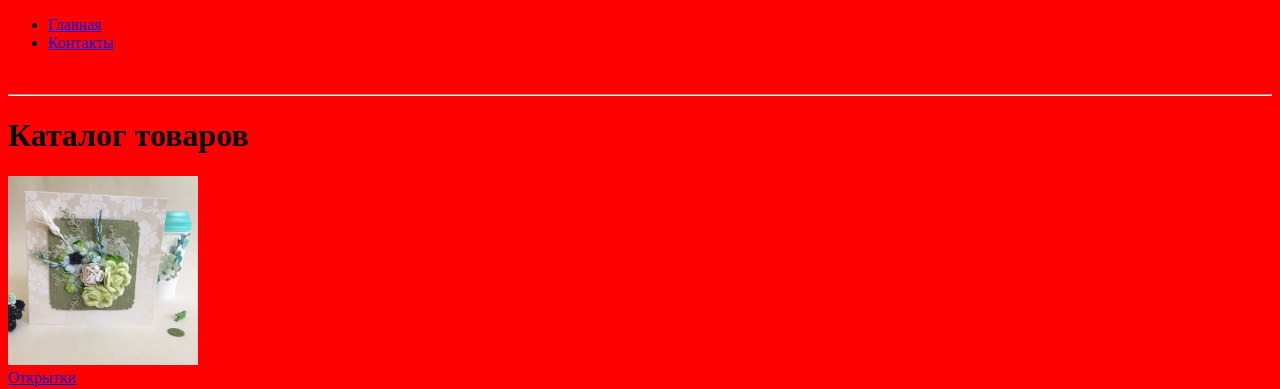
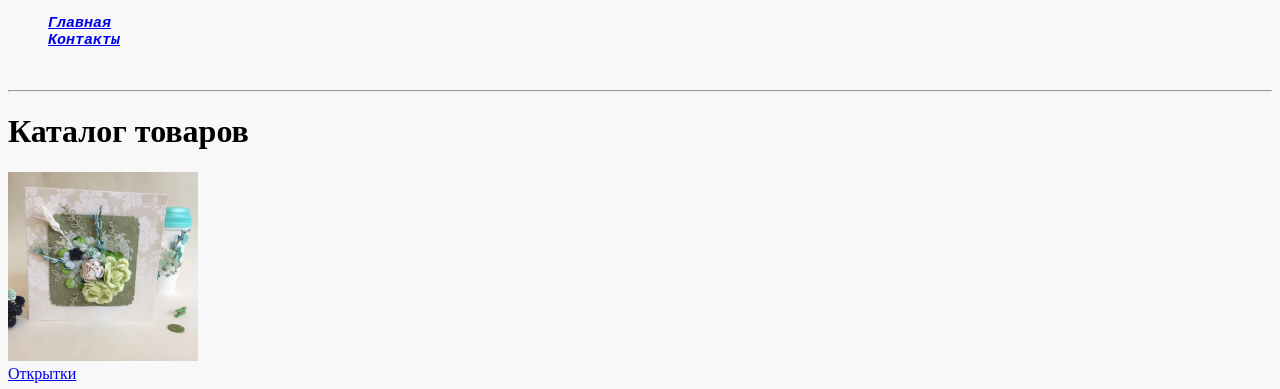
Before and after one commit to xashka/site-repo, a plain HTML site: page catalog.html in a window 1280 px wide. Shown: the top 389 px of the page. Drawn offline with Linux system fonts and the light colour scheme.

Commit message:
прописали данные меню для Индекс, Каталог, Контакты

```diff
--- a/style.css
+++ b/style.css
@@ -1,8 +1,6 @@
-.styled
- {
-    background-color: red
+.styled {
+    background-color: #f8f8f8}
+.menu   {
+    color: cadetblue; font-family: monospace; font-size: 15px; font-style: oblique; font-weight: bold; text-align:50px 50px;
+    list-style-type: none
 }
-
-h1 {
-/*    background-color: aqua*/
-}
```
Also changed, not shown: catalog/album.html (+1 -1 lines), catalog/card.html (+1 -1 lines), catalog/money.html (+1 -1 lines).
